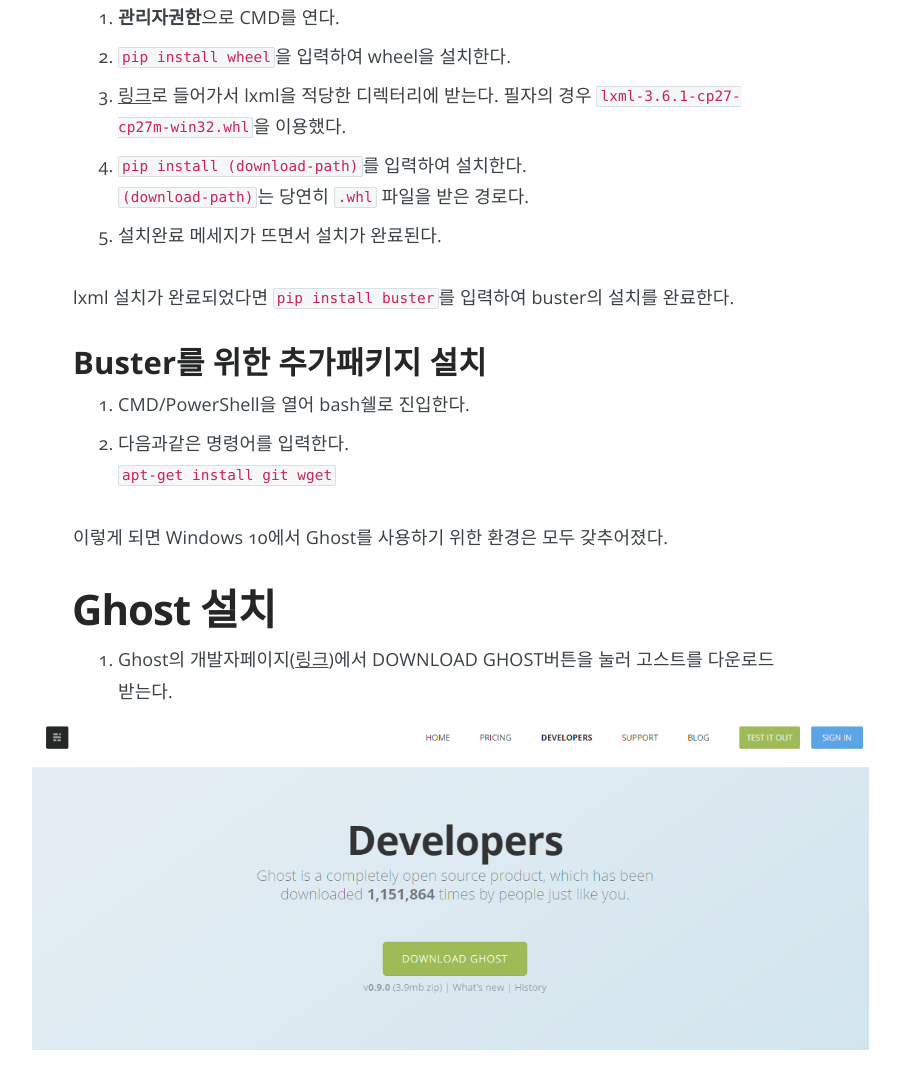
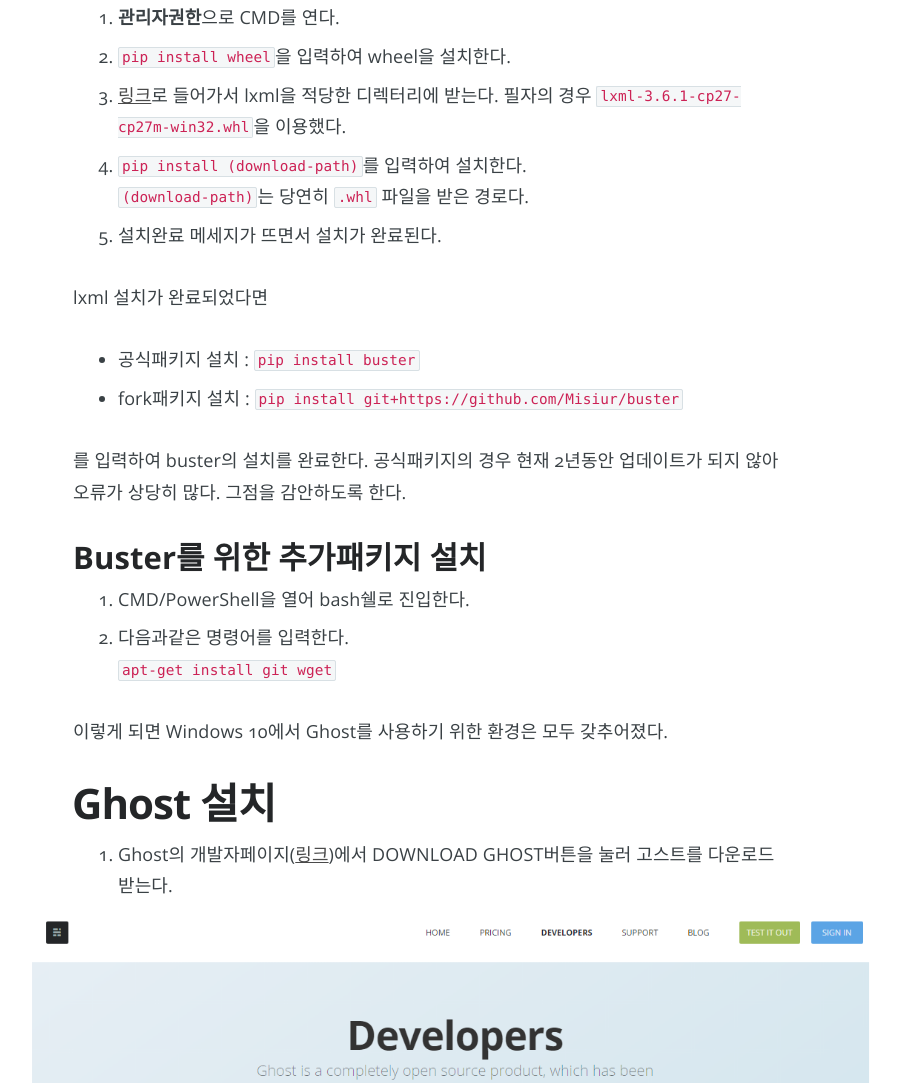
Before and after one commit to mAKEkr/makekr.github.io, a plain HTML site: page blogging-using-at-ghost-in-github-pages-part1/index.html in a window 1280 px wide. Shown: the part 1464-2547 px from the top of the page, without its empty margins (212-1112 px from the left). Drawn offline with nearby package versions, Linux system fonts and the light colour scheme.

Commit message:
Blog update at 2016-08-12 12:38:58

```diff
--- a/blogging-using-at-ghost-in-github-pages-part1/index.html
+++ b/blogging-using-at-ghost-in-github-pages-part1/index.html
@@ -25,7 +25,7 @@
     <meta property="og:description" content="요구사항 윈도우 10 Pro 준비물 윈도우용 Ubuntu Bash쉘 (이건 구글검색하는걸 추천한다) Node LTS(4.x버전대) Python 2(2.7버전대) 끈기와 이해력 Node/Python 설치하기 긴이야기 안하겠다. 설마 개발하는사람들이 이것도 하나 모를까. NodeJS LTS(4.x) https://nodejs.org/en/download/   Python 2.7 https://www.python.org/downloads/ Python 설치" />
     <meta property="og:url" content="http://ake.kr/blogging-using-at-ghost-in-github-pages-part1/" />
     <meta property="article:published_time" content="2016-08-08T08:49:00.000Z" />
-    <meta property="article:modified_time" content="2016-08-12T11:24:28.000Z" />
+    <meta property="article:modified_time" content="2016-08-12T12:38:53.000Z" />
     <meta property="article:tag" content="Ghost" />
     <meta property="article:tag" content="Tutorial" />
 
@@ -56,7 +56,7 @@
     "headline": "Github Pages로 Ghost 이용하기 #1 - 설치",
     "url": "http://ake.kr/blogging-using-at-ghost-in-github-pages-part1/",
     "datePublished": "2016-08-08T08:49:00.000Z",
-    "dateModified": "2016-08-12T11:24:28.000Z",
+    "dateModified": "2016-08-12T12:38:53.000Z",
     "keywords": "Ghost, Tutorial",
     "description": "요구사항 윈도우 10 Pro 준비물 윈도우용 Ubuntu Bash쉘 (이건 구글검색하는걸 추천한다) Node LTS(4.x버전대) Python 2(2.7버전대) 끈기와 이해력 Node/Python 설치하기 긴이야기 안하겠다. 설마 개발하는사람들이 이것도 하나 모를까. NodeJS LTS(4.x) https://nodejs.org/en/download/   Python 2.7 https://www.python.org/downloads/ Python 설치"
 }
@@ -163,7 +163,14 @@
 <li>설치완료 메세지가 뜨면서 설치가 완료된다.</li>
 </ol>
 
-<p>lxml 설치가 완료되었다면 <code>pip install buster</code>를 입력하여 buster의 설치를 완료한다.</p>
+<p>lxml 설치가 완료되었다면</p>
+
+<ul>
+<li>공식패키지 설치 : <code>pip install buster</code></li>
+<li>fork패키지 설치 : <code>pip install git+https://github.com/Misiur/buster</code></li>
+</ul>
+
+<p>를 입력하여 buster의 설치를 완료한다. 공식패키지의 경우 현재 2년동안 업데이트가 되지 않아 오류가 상당히 많다. 그점을 감안하도록 한다.</p>
 
 <h4 id="buster">Buster를 위한 추가패키지 설치</h4>
 
```
Also changed, not shown: author/jin/index.html (+1 -1 lines).
